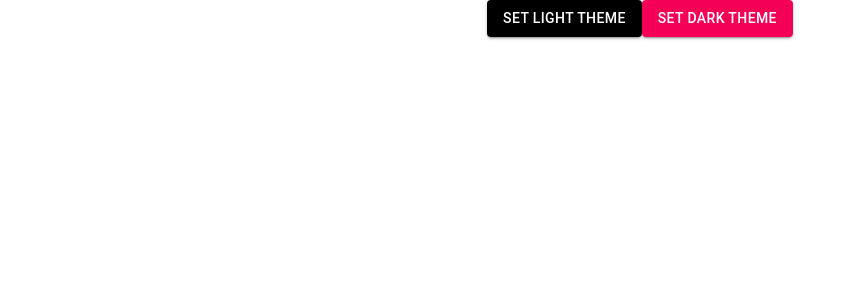
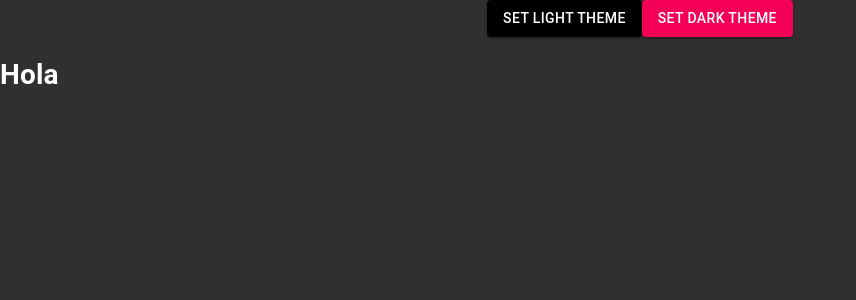
Before and after one commit to Luis-Hermida/react-template-project, a React (Create React App) app in the folder client/: page / in a window 1280 px wide. Shown: the top 300 px of the page, without its empty margins (0-856 px from the left). Built offline with nearby package versions, Linux system fonts and the light colour scheme.

Commit message:
Reverted some changes and found a way to work around the MuiThemeProvider while having a strict mode enabled

```diff
--- a/client/src/App.tsx
+++ b/client/src/App.tsx
@@ -1,4 +1,4 @@
-import React, { useContext } from "react";
+import React, { Fragment, useContext } from "react";
 import "./App.css";
 import { Button } from "@material-ui/core";
 import { ThemeContext } from "./ThemeProvider";
@@ -7,6 +7,8 @@ const App: React.FC = () => {
   const setThemeName = useContext(ThemeContext);
 
   return (
+    <Fragment>
+      <React.StrictMode>
         <div className="App">
           <Button
             variant="contained"
@@ -23,6 +25,9 @@ const App: React.FC = () => {
             Set Dark Theme
           </Button>
         </div>
+        <h1>Hola</h1>
+      </React.StrictMode>
+    </Fragment>
   );
 };
 
--- a/client/src/ThemeProvider.tsx
+++ b/client/src/ThemeProvider.tsx
@@ -1,6 +1,8 @@
 import { useState, FC, createContext } from "react";
 import { MuiThemeProvider } from "@material-ui/core";
+import { unstable_createMuiStrictModeTheme } from "@material-ui/core/styles";
 import { themeCreator } from "./themes/base";
+import CssBaseline from "@material-ui/core/CssBaseline";
 
 export const ThemeContext = createContext((themeName: string): void => {});
 
@@ -9,11 +11,17 @@ const ThemeProvider: FC = (props) => {
   const [themeName, setThemeName] = useState("darkTheme");
 
   // Retrieve the theme object by theme name
-  const theme = themeCreator(themeName);
+  // Material UI doesn't fully support Strict mode so for the theme toggler to work
+  // we can create a Strict Mode Theme (Don't know the disadvantages)
+  // OR it has to be outside Strict mode cointainer.
+  const theme = unstable_createMuiStrictModeTheme(themeCreator(themeName));
 
   return (
     <ThemeContext.Provider value={setThemeName}>
-      <MuiThemeProvider theme={theme}>{props.children}</MuiThemeProvider>
+      <MuiThemeProvider theme={theme}>
+        <CssBaseline />
+        {props.children}
+      </MuiThemeProvider>
     </ThemeContext.Provider>
   );
 };
--- a/client/src/index.tsx
+++ b/client/src/index.tsx
@@ -6,15 +6,13 @@ import reportWebVitals from "./reportWebVitals";
 import ThemeProvider from "./ThemeProvider";
 
 ReactDOM.render(
-  <React.StrictMode>
-    <ThemeProvider>
-      <App />
-    </ThemeProvider>
-  </React.StrictMode>,
+  <ThemeProvider>
+    <App />
+  </ThemeProvider>,
   document.getElementById("root")
 );
 
 // If you want to start measuring performance in your app, pass a function
 // to log results (for example: reportWebVitals(console.log))
 // or send to an analytics endpoint. Learn more: https://bit.ly/CRA-vitals
-reportWebVitals(console.log);
+reportWebVitals();
```
Lines whose indentation alone changed are shown as unchanged.
